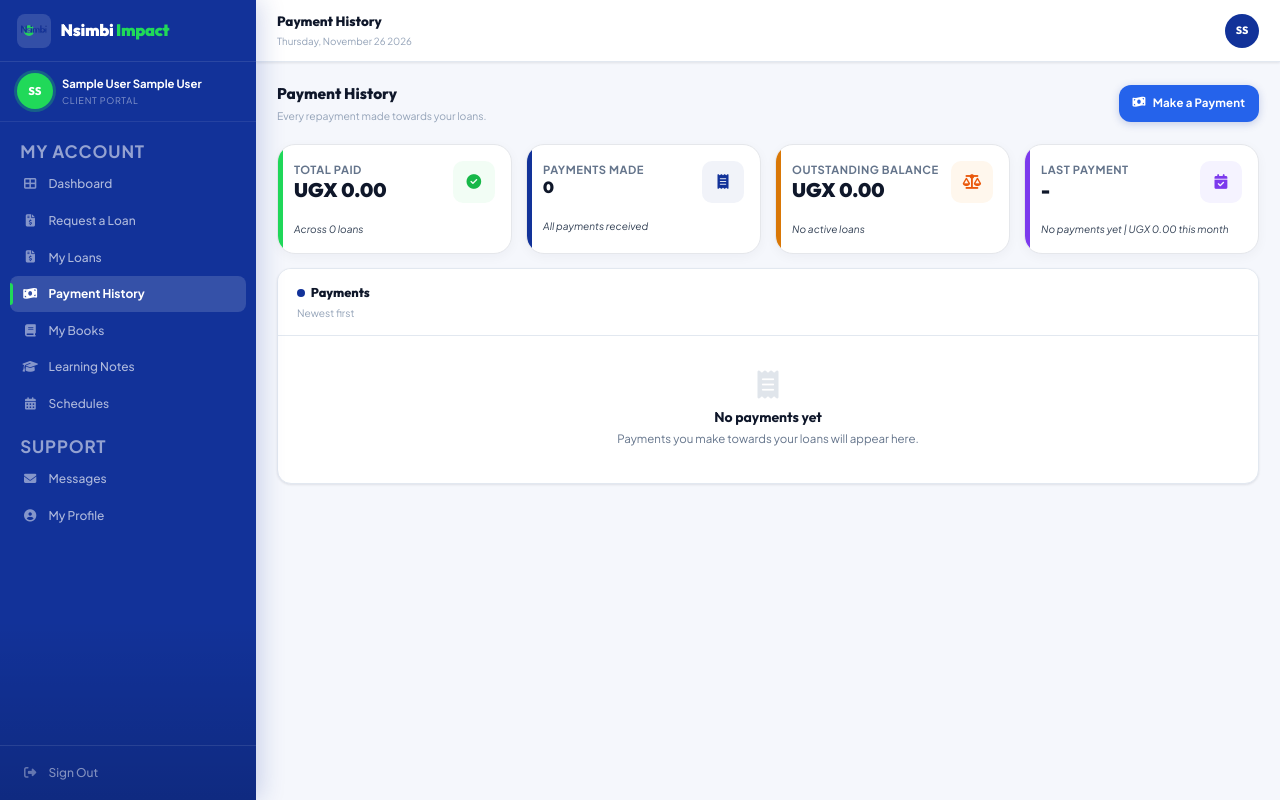
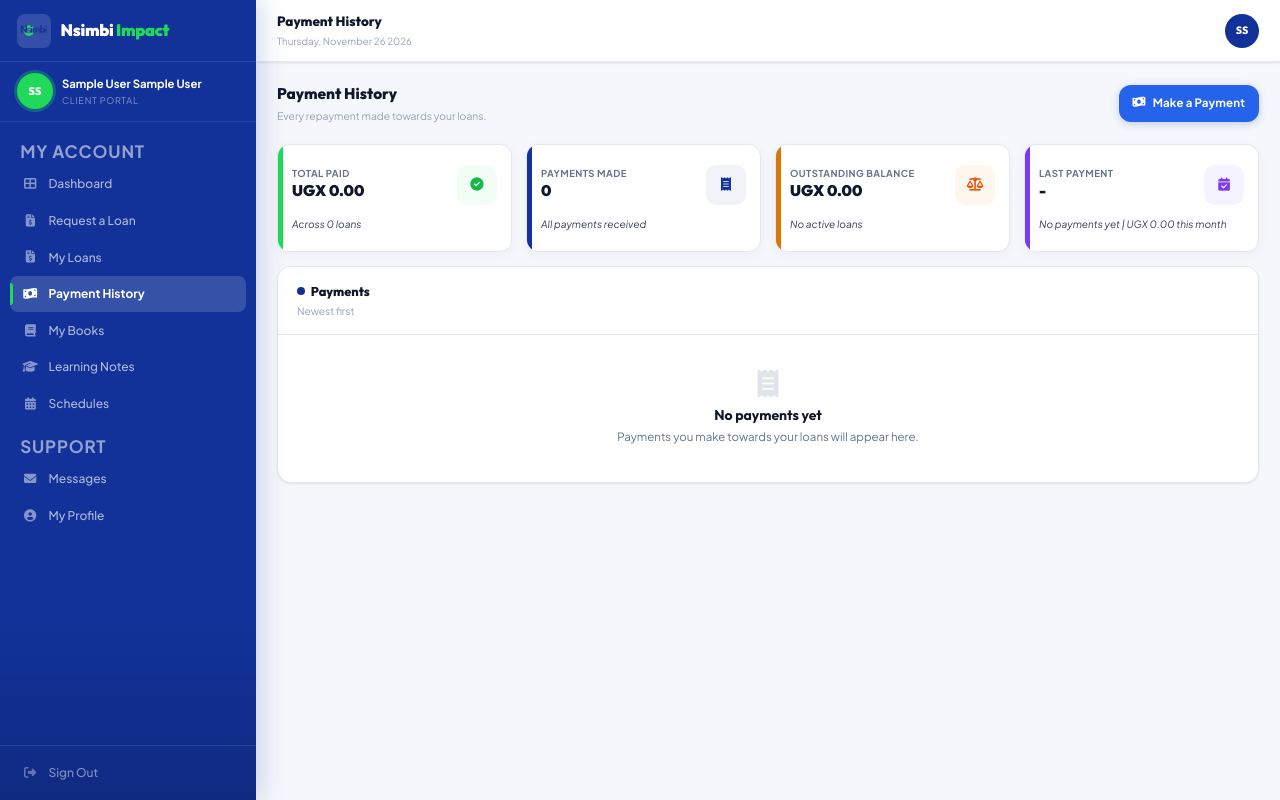
Before and after one commit to Engwaksken/nsimbi-loans, a PHP site: page /phpmail/clients/loan_payments.php in a window 1280 px wide. Run offline with PHP 8.4, Linux system fonts and the light colour scheme; the visitor is signed in with stand-in values (Sample User, id 1); data that the repository does not hold is empty.

Commit message:
Statistics cards: one standard height and size on every page
Co-Authored-By: Claude Opus 5.5 <noreply@anthropic.com>

```diff
--- a/assets/css/loanpro.css
+++ b/assets/css/loanpro.css
@@ -3015,3 +3015,41 @@ a.profile-tab-btn{text-decoration:none;}
     .clients-filter-form{ flex-wrap:wrap; }
     .clients-filter-form .clients-filter-search{ flex-basis:100%; }
 }
+
+/* =========================================================
+   STANDARD STAT CARD SIZE
+   One height, padding and icon size for every statistics card on every
+   page. Placed last and marked !important because several pages restyle
+   .stat-card in their own <style> blocks, which load after this file.
+========================================================= */
+.stats-grid{align-items:stretch !important}
+.stat-card{
+    min-height:108px !important;
+    height:100% !important;
+    padding:.9rem 1rem !important;
+    border-radius:12px !important;
+    display:flex !important;
+    flex-direction:column !important;
+    justify-content:center !important;
+    min-width:0 !important;
+}
+.stat-card .stat-head{margin-bottom:.5rem !important;align-items:center !important}
+.stat-card .stat-flex{gap:.75rem !important}
+.stat-card .stat-ico,.stat-card .stat-icon{
+    width:40px !important;height:40px !important;min-width:40px;
+    border-radius:10px !important;font-size:.95rem !important;
+}
+.stat-card .stat-value,.stat-card .stat-value.sm{
+    font-size:clamp(1rem,1.2vw,1.2rem) !important;
+    line-height:1.2 !important;
+    margin:0 0 .15rem !important;
+    overflow-wrap:anywhere;
+}
+.stat-card .stat-label{font-size:.68rem !important;margin-bottom:.2rem !important;line-height:1.3 !important}
+.stat-card .stat-small{font-size:.72rem !important;margin-top:.2rem !important}
+.stat-card .stat-foot{margin-top:.5rem !important;padding-top:.4rem !important;font-size:.66rem !important}
+@media(max-width:480px){
+    .stat-card{min-height:92px !important;padding:.7rem .75rem !important}
+    .stat-card .stat-ico,.stat-card .stat-icon{width:34px !important;height:34px !important;min-width:34px;font-size:.85rem !important}
+    .stat-card .stat-value,.stat-card .stat-value.sm{font-size:.95rem !important}
+}
```
